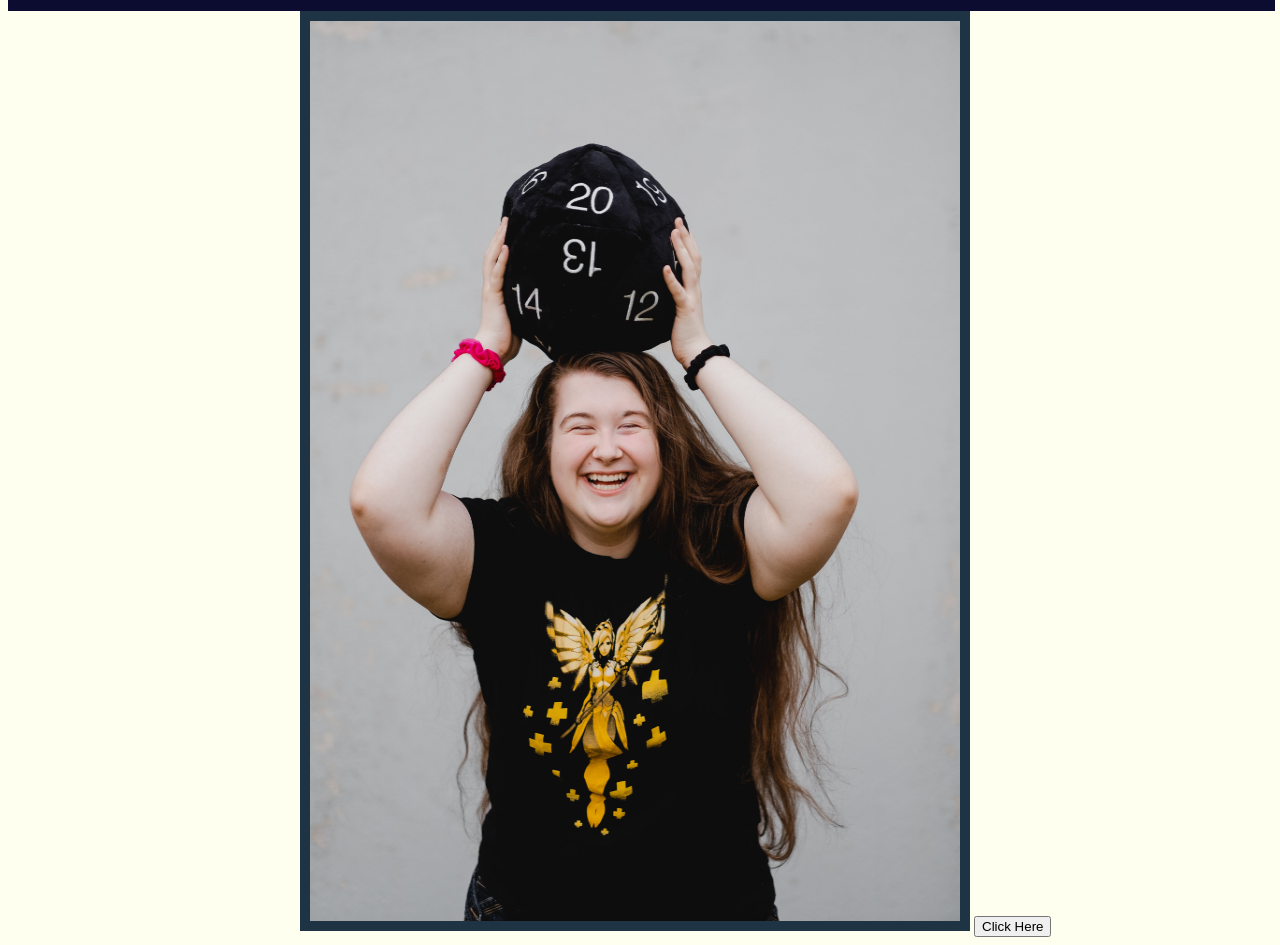
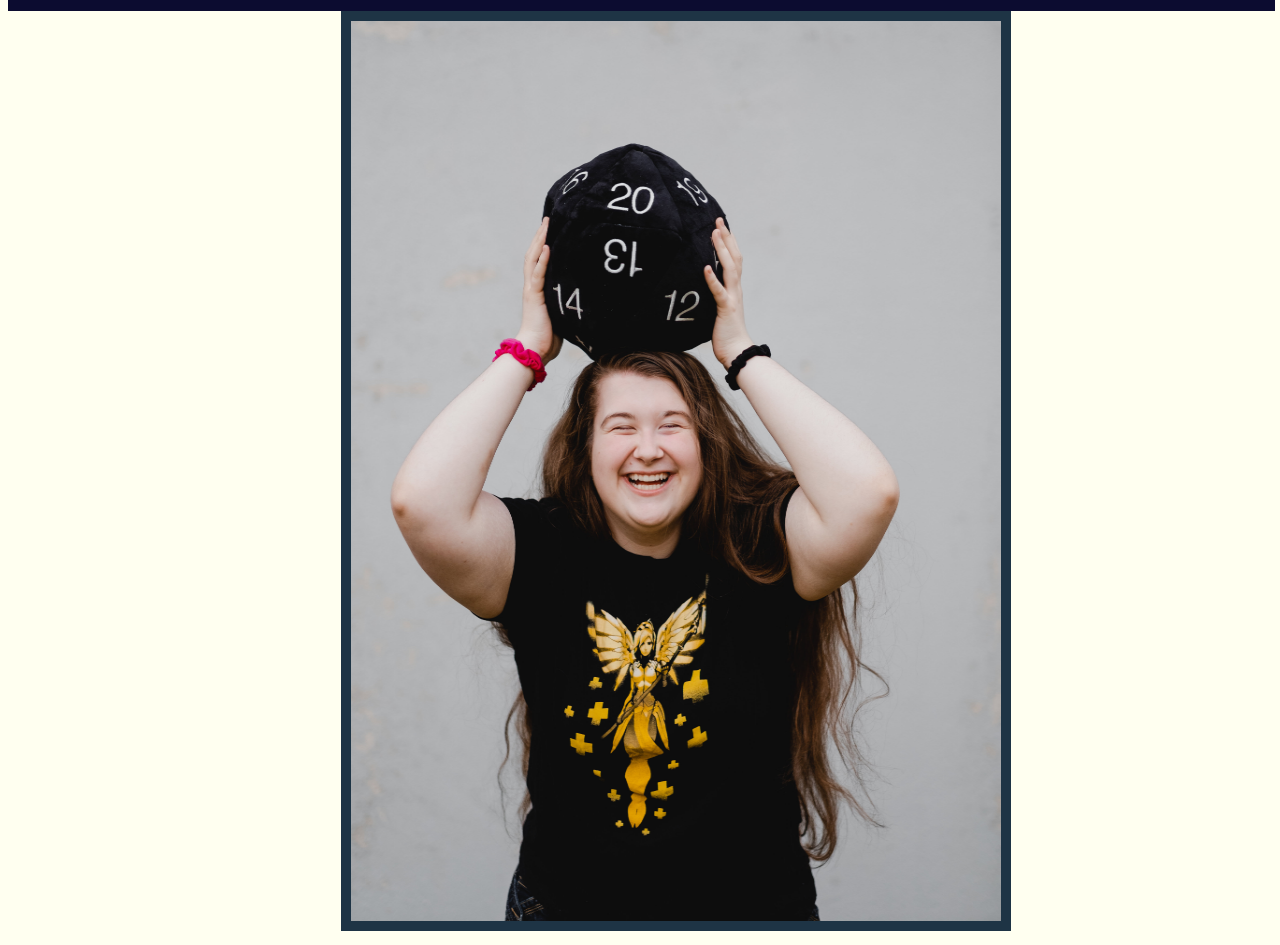
Before and after one commit to artemis2227/MART341-WebDesign, a plain HTML site: page assignment-14-rough-draft/index.html in a window 1280 px wide. Shown: the part 61-1006 px from the top of the page. Drawn offline with Linux system fonts and the light colour scheme.

Commit message:
Add files via upload

```diff
--- a/assignment-14-rough-draft/index.html
+++ b/assignment-14-rough-draft/index.html
@@ -74,9 +74,6 @@
 
       <img src="images/home-picture.jpg" alt="Image of Abby Van Nortwick, the author, laughing and holding a giant d20 above her head" title="Self-portrait" width="650" height="900" />
 
-      <button onclick="window.location.href='https://w3docs.com';">
-        Click Here
-      </button>
 
     </body>
 </html>
```
